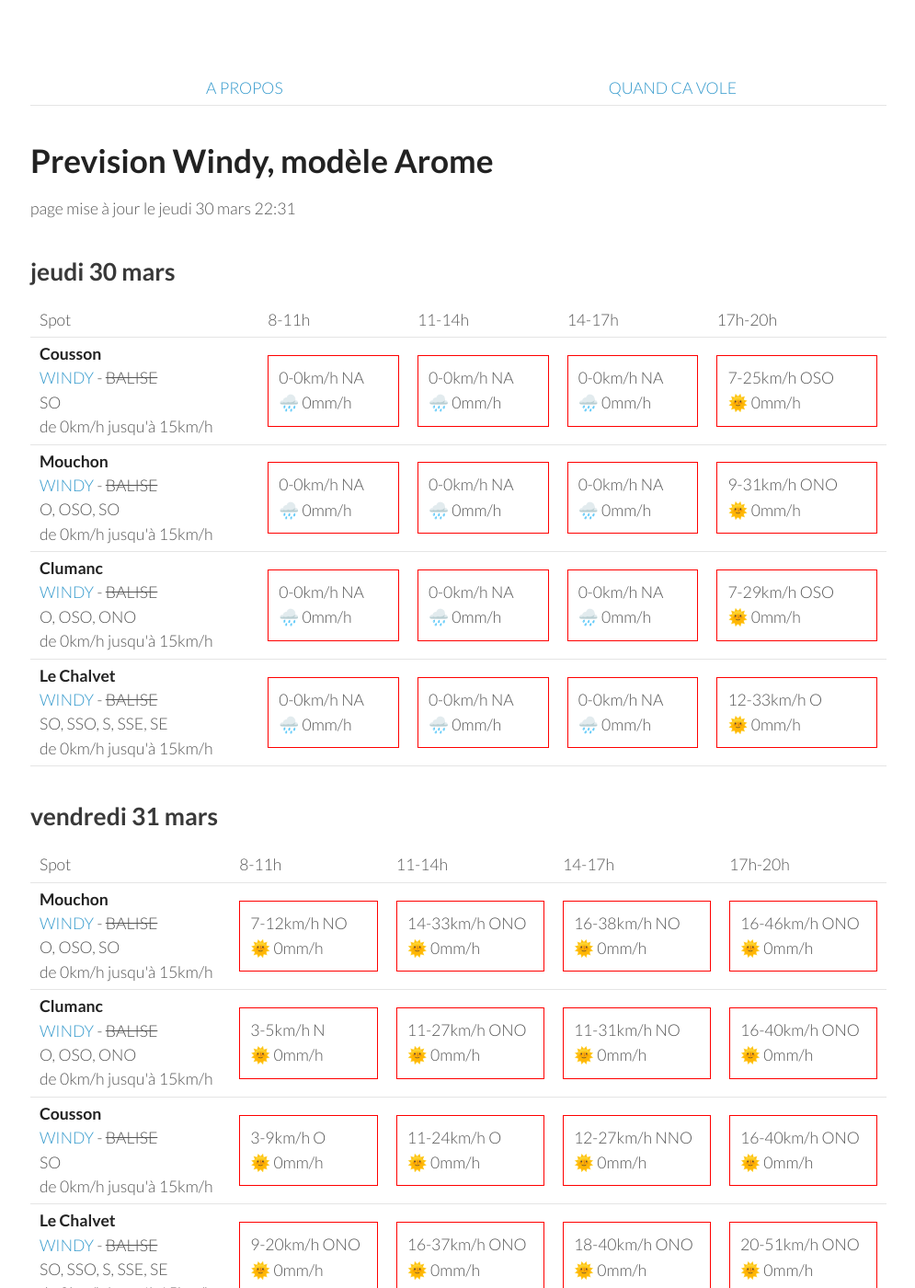
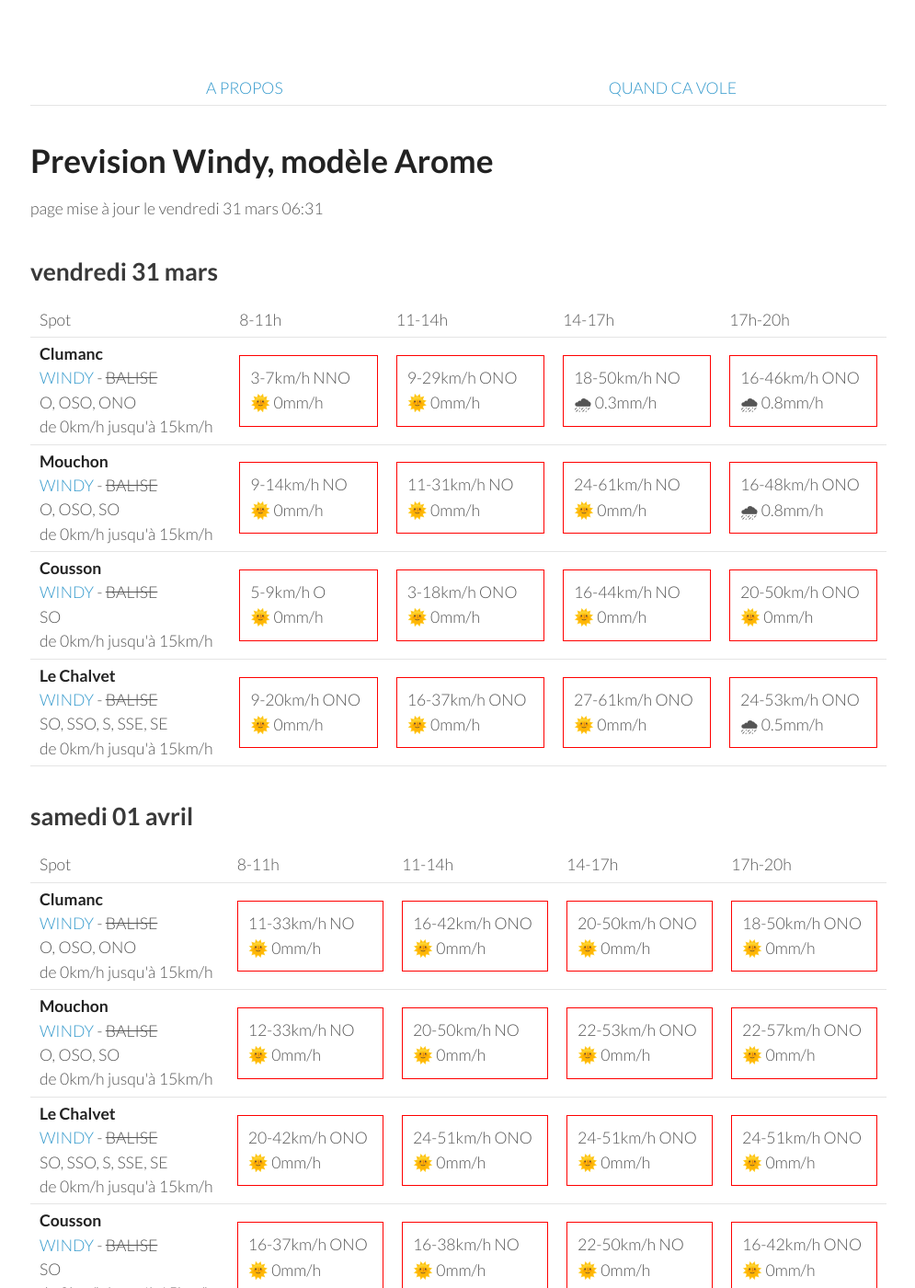
Before and after one commit to parapente-dans-le-nord/parapente-dans-le-nord.github.io, a Jekyll site: the page built from serre_poncon.markdown, in a window 1280 px wide and 1400 px high. Shown: the whole window at 92% size, without its empty margins (25-1020 px from the left). Built offline with Jekyll 4.4.1, drawn with Linux system fonts in a browser that asks for light colours; some of the changed text lies outside the part shown.

Commit message:
update index.markdown

```diff
--- a/serre_poncon.markdown
+++ b/serre_poncon.markdown
@@ -7,60 +7,8 @@ title:  "Tous les spots"
 {: .links}
 
 # Prevision Windy, modèle Arome
-page mise à jour le jeudi 30 mars 22:31
+page mise à jour le vendredi 31 mars 06:31
 
-## jeudi 30 mars
-
-{::nomarkdown}
-<table>
-  <tbody>
-    <tr>
-      <td>Spot</td>
-      <td>8-11h</td>
-      <td>11-14h</td>
-      <td>14-17h</td>
-      <td>17h-20h</td>
-    </tr>
-<tr>
-        <td><strong>Cousson</strong><br><a href="https://windy.com/44.054/6.240?43.940,6.241,10,m:eSAaglz">WINDY</a> - <span class="no-balise"> BALISE </span><br> <span class="vent-favorable">SO</span><br><span class="force-vent">de 0km/h jusqu'à 15km/h</span> </td>
-
-            <td><div class="not-flyable"><p>0-0km/h NA</p><p>🌧️ 0mm/h</p></div></td>
-            <td><div class="not-flyable"><p>0-0km/h NA</p><p>🌧️ 0mm/h</p></div></td>
-            <td><div class="not-flyable"><p>0-0km/h NA</p><p>🌧️ 0mm/h</p></div></td>
-            <td><div class="not-flyable"><p>7-25km/h OSO</p><p>🌞 0mm/h</p></div></td>
-
-    </tr>
-<tr>
-        <td><strong>Mouchon</strong><br><a href="https://windy.com/43.992/6.424?43.878,6.425,10,m:eSuaglR">WINDY</a> - <span class="no-balise"> BALISE </span><br> <span class="vent-favorable">O, OSO, SO</span><br><span class="force-vent">de 0km/h jusqu'à 15km/h</span> </td>
-
-            <td><div class="not-flyable"><p>0-0km/h NA</p><p>🌧️ 0mm/h</p></div></td>
-            <td><div class="not-flyable"><p>0-0km/h NA</p><p>🌧️ 0mm/h</p></div></td>
-            <td><div class="not-flyable"><p>0-0km/h NA</p><p>🌧️ 0mm/h</p></div></td>
-            <td><div class="not-flyable"><p>9-31km/h ONO</p><p>🌞 0mm/h</p></div></td>
-
-    </tr>
-<tr>
-        <td><strong>Clumanc</strong><br><a href="https://windy.com/44.027/6.402?43.914,6.403,10,m:eSxaglP">WINDY</a> - <span class="no-balise"> BALISE </span><br> <span class="vent-favorable">O, OSO, ONO</span><br><span class="force-vent">de 0km/h jusqu'à 15km/h</span> </td>
-
-            <td><div class="not-flyable"><p>0-0km/h NA</p><p>🌧️ 0mm/h</p></div></td>
-            <td><div class="not-flyable"><p>0-0km/h NA</p><p>🌧️ 0mm/h</p></div></td>
-            <td><div class="not-flyable"><p>0-0km/h NA</p><p>🌧️ 0mm/h</p></div></td>
-            <td><div class="not-flyable"><p>7-29km/h OSO</p><p>🌞 0mm/h</p></div></td>
-
-    </tr>
-<tr>
-        <td><strong>Le Chalvet</strong><br><a href="https://windy.com/43.979/6.480?43.866,6.480,10,m:eSsaglX">WINDY</a> - <span class="no-balise"> BALISE </span><br> <span class="vent-favorable">SO, SSO, S, SSE, SE</span><br><span class="force-vent">de 0km/h jusqu'à 15km/h</span> </td>
-
-            <td><div class="not-flyable"><p>0-0km/h NA</p><p>🌧️ 0mm/h</p></div></td>
-            <td><div class="not-flyable"><p>0-0km/h NA</p><p>🌧️ 0mm/h</p></div></td>
-            <td><div class="not-flyable"><p>0-0km/h NA</p><p>🌧️ 0mm/h</p></div></td>
-            <td><div class="not-flyable"><p>12-33km/h O</p><p>🌞 0mm/h</p></div></td>
-
-    </tr>
-
-</tbody>
-</table>
-{:/}
 ## vendredi 31 mars
 
 {::nomarkdown}
@@ -74,32 +22,32 @@ page mise à jour le jeudi 30 mars 22:31
       <td>17h-20h</td>
     </tr>
 <tr>
-        <td><strong>Mouchon</strong><br><a href="https://windy.com/43.992/6.424?43.878,6.425,10,m:eSuaglR">WINDY</a> - <span class="no-balise"> BALISE </span><br> <span class="vent-favorable">O, OSO, SO</span><br><span class="force-vent">de 0km/h jusqu'à 15km/h</span> </td>
+        <td><strong>Clumanc</strong><br><a href="https://windy.com/44.027/6.402?43.914,6.403,10,m:eSxaglP">WINDY</a> - <span class="no-balise"> BALISE </span><br> <span class="vent-favorable">O, OSO, ONO</span><br><span class="force-vent">de 0km/h jusqu'à 15km/h</span> </td>
 
-            <td><div class="not-flyable"><p>7-12km/h NO</p><p>🌞 0mm/h</p></div></td>
-            <td><div class="not-flyable"><p>14-33km/h ONO</p><p>🌞 0mm/h</p></div></td>
-            <td><div class="not-flyable"><p>16-38km/h NO</p><p>🌞 0mm/h</p></div></td>
-            <td><div class="not-flyable"><p>16-46km/h ONO</p><p>🌞 0mm/h</p></div></td>
+            <td><div class="not-flyable"><p>3-7km/h NNO</p><p>🌞 0mm/h</p></div></td>
+            <td><div class="not-flyable"><p>9-29km/h ONO</p><p>🌞 0mm/h</p></div></td>
+            <td><div class="not-flyable"><p>18-50km/h NO</p><p>🌧 0.3mm/h</p></div></td>
+            <td><div class="not-flyable"><p>16-46km/h ONO</p><p>🌧 0.8mm/h</p></div></td>
 
 
     </tr>
 <tr>
-        <td><strong>Clumanc</strong><br><a href="https://windy.com/44.027/6.402?43.914,6.403,10,m:eSxaglP">WINDY</a> - <span class="no-balise"> BALISE </span><br> <span class="vent-favorable">O, OSO, ONO</span><br><span class="force-vent">de 0km/h jusqu'à 15km/h</span> </td>
+        <td><strong>Mouchon</strong><br><a href="https://windy.com/43.992/6.424?43.878,6.425,10,m:eSuaglR">WINDY</a> - <span class="no-balise"> BALISE </span><br> <span class="vent-favorable">O, OSO, SO</span><br><span class="force-vent">de 0km/h jusqu'à 15km/h</span> </td>
 
-            <td><div class="not-flyable"><p>3-5km/h N</p><p>🌞 0mm/h</p></div></td>
-            <td><div class="not-flyable"><p>11-27km/h ONO</p><p>🌞 0mm/h</p></div></td>
+            <td><div class="not-flyable"><p>9-14km/h NO</p><p>🌞 0mm/h</p></div></td>
             <td><div class="not-flyable"><p>11-31km/h NO</p><p>🌞 0mm/h</p></div></td>
-            <td><div class="not-flyable"><p>16-40km/h ONO</p><p>🌞 0mm/h</p></div></td>
+            <td><div class="not-flyable"><p>24-61km/h NO</p><p>🌞 0mm/h</p></div></td>
+            <td><div class="not-flyable"><p>16-48km/h ONO</p><p>🌧 0.8mm/h</p></div></td>
 
 
     </tr>
 <tr>
         <td><strong>Cousson</strong><br><a href="https://windy.com/44.054/6.240?43.940,6.241,10,m:eSAaglz">WINDY</a> - <span class="no-balise"> BALISE </span><br> <span class="vent-favorable">SO</span><br><span class="force-vent">de 0km/h jusqu'à 15km/h</span> </td>
 
-            <td><div class="not-flyable"><p>3-9km/h O</p><p>🌞 0mm/h</p></div></td>
-            <td><div class="not-flyable"><p>11-24km/h O</p><p>🌞 0mm/h</p></div></td>
-            <td><div class="not-flyable"><p>12-27km/h NNO</p><p>🌞 0mm/h</p></div></td>
-            <td><div class="not-flyable"><p>16-40km/h ONO</p><p>🌞 0mm/h</p></div></td>
+            <td><div class="not-flyable"><p>5-9km/h O</p><p>🌞 0mm/h</p></div></td>
+            <td><div class="not-flyable"><p>3-18km/h ONO</p><p>🌞 0mm/h</p></div></td>
+            <td><div class="not-flyable"><p>16-44km/h NO</p><p>🌞 0mm/h</p></div></td>
+            <td><div class="not-flyable"><p>20-50km/h ONO</p><p>🌞 0mm/h</p></div></td>
 
 
     </tr>
@@ -108,8 +56,8 @@ page mise à jour le jeudi 30 mars 22:31
 
             <td><div class="not-flyable"><p>9-20km/h ONO</p><p>🌞 0mm/h</p></div></td>
             <td><div class="not-flyable"><p>16-37km/h ONO</p><p>🌞 0mm/h</p></div></td>
-            <td><div class="not-flyable"><p>18-40km/h ONO</p><p>🌞 0mm/h</p></div></td>
-            <td><div class="not-flyable"><p>20-51km/h ONO</p><p>🌞 0mm/h</p></div></td>
+            <td><div class="not-flyable"><p>27-61km/h ONO</p><p>🌞 0mm/h</p></div></td>
+            <td><div class="not-flyable"><p>24-53km/h ONO</p><p>🌧 0.5mm/h</p></div></td>
 
 
     </tr>
@@ -130,42 +78,42 @@ page mise à jour le jeudi 30 mars 22:31
       <td>17h-20h</td>
     </tr>
 <tr>
-        <td><strong>Le Chalvet</strong><br><a href="https://windy.com/43.979/6.480?43.866,6.480,10,m:eSsaglX">WINDY</a> - <span class="no-balise"> BALISE </span><br> <span class="vent-favorable">SO, SSO, S, SSE, SE</span><br><span class="force-vent">de 0km/h jusqu'à 15km/h</span> </td>
+        <td><strong>Clumanc</strong><br><a href="https://windy.com/44.027/6.402?43.914,6.403,10,m:eSxaglP">WINDY</a> - <span class="no-balise"> BALISE </span><br> <span class="vent-favorable">O, OSO, ONO</span><br><span class="force-vent">de 0km/h jusqu'à 15km/h</span> </td>
 
-            <td><div class="not-flyable"><p>20-46km/h ONO</p><p>🌞 0mm/h</p></div></td>
-            <td><div class="not-flyable"><p>25-66km/h NO</p><p>🌞 0mm/h</p></div></td>
-            <td><div class="not-flyable"><p>27-70km/h NO</p><p>🌞 0mm/h</p></div></td>
-            <td><div class="not-flyable"><p>25-70km/h NO</p><p>🌞 0mm/h</p></div></td>
+            <td><div class="not-flyable"><p>11-33km/h NO</p><p>🌞 0mm/h</p></div></td>
+            <td><div class="not-flyable"><p>16-42km/h ONO</p><p>🌞 0mm/h</p></div></td>
+            <td><div class="not-flyable"><p>20-50km/h ONO</p><p>🌞 0mm/h</p></div></td>
+            <td><div class="not-flyable"><p>18-50km/h ONO</p><p>🌞 0mm/h</p></div></td>
 
 
     </tr>
 <tr>
         <td><strong>Mouchon</strong><br><a href="https://windy.com/43.992/6.424?43.878,6.425,10,m:eSuaglR">WINDY</a> - <span class="no-balise"> BALISE </span><br> <span class="vent-favorable">O, OSO, SO</span><br><span class="force-vent">de 0km/h jusqu'à 15km/h</span> </td>
 
-            <td><div class="not-flyable"><p>16-37km/h NO</p><p>🌞 0mm/h</p></div></td>
-            <td><div class="not-flyable"><p>24-62km/h NO</p><p>🌞 0mm/h</p></div></td>
-            <td><div class="not-flyable"><p>27-70km/h NO</p><p>🌞 0mm/h</p></div></td>
-            <td><div class="not-flyable"><p>25-68km/h NO</p><p>🌧 0.2mm/h</p></div></td>
+            <td><div class="not-flyable"><p>12-33km/h NO</p><p>🌞 0mm/h</p></div></td>
+            <td><div class="not-flyable"><p>20-50km/h NO</p><p>🌞 0mm/h</p></div></td>
+            <td><div class="not-flyable"><p>22-53km/h ONO</p><p>🌞 0mm/h</p></div></td>
+            <td><div class="not-flyable"><p>22-57km/h ONO</p><p>🌞 0mm/h</p></div></td>
 
 
     </tr>
 <tr>
-        <td><strong>Clumanc</strong><br><a href="https://windy.com/44.027/6.402?43.914,6.403,10,m:eSxaglP">WINDY</a> - <span class="no-balise"> BALISE </span><br> <span class="vent-favorable">O, OSO, ONO</span><br><span class="force-vent">de 0km/h jusqu'à 15km/h</span> </td>
+        <td><strong>Le Chalvet</strong><br><a href="https://windy.com/43.979/6.480?43.866,6.480,10,m:eSsaglX">WINDY</a> - <span class="no-balise"> BALISE </span><br> <span class="vent-favorable">SO, SSO, S, SSE, SE</span><br><span class="force-vent">de 0km/h jusqu'à 15km/h</span> </td>
 
-            <td><div class="not-flyable"><p>11-29km/h NO</p><p>🌞 0mm/h</p></div></td>
-            <td><div class="not-flyable"><p>22-59km/h NO</p><p>🌞 0mm/h</p></div></td>
-            <td><div class="not-flyable"><p>25-68km/h NO</p><p>🌞 0mm/h</p></div></td>
-            <td><div class="not-flyable"><p>25-68km/h NO</p><p>🌧 0.2mm/h</p></div></td>
+            <td><div class="not-flyable"><p>20-42km/h ONO</p><p>🌞 0mm/h</p></div></td>
+            <td><div class="not-flyable"><p>24-51km/h ONO</p><p>🌞 0mm/h</p></div></td>
+            <td><div class="not-flyable"><p>24-51km/h ONO</p><p>🌞 0mm/h</p></div></td>
+            <td><div class="not-flyable"><p>24-51km/h ONO</p><p>🌞 0mm/h</p></div></td>
 
 
     </tr>
 <tr>
         <td><strong>Cousson</strong><br><a href="https://windy.com/44.054/6.240?43.940,6.241,10,m:eSAaglz">WINDY</a> - <span class="no-balise"> BALISE </span><br> <span class="vent-favorable">SO</span><br><span class="force-vent">de 0km/h jusqu'à 15km/h</span> </td>
 
-            <td><div class="not-flyable"><p>16-37km/h NO</p><p>🌞 0mm/h</p></div></td>
-            <td><div class="not-flyable"><p>16-44km/h NO</p><p>🌞 0mm/h</p></div></td>
-            <td><div class="not-flyable"><p>22-55km/h NO</p><p>🌞 0mm/h</p></div></td>
-            <td><div class="not-flyable"><p>20-57km/h NO</p><p>🌧 0.4mm/h</p></div></td>
+            <td><div class="not-flyable"><p>16-37km/h ONO</p><p>🌞 0mm/h</p></div></td>
+            <td><div class="not-flyable"><p>16-38km/h NO</p><p>🌞 0mm/h</p></div></td>
+            <td><div class="not-flyable"><p>22-50km/h NO</p><p>🌞 0mm/h</p></div></td>
+            <td><div class="not-flyable"><p>16-42km/h ONO</p><p>🌞 0mm/h</p></div></td>
 
 
     </tr>
@@ -188,40 +136,40 @@ page mise à jour le jeudi 30 mars 22:31
 <tr>
         <td><strong>Le Chalvet</strong><br><a href="https://windy.com/43.979/6.480?43.866,6.480,10,m:eSsaglX">WINDY</a> - <span class="no-balise"> BALISE </span><br> <span class="vent-favorable">SO, SSO, S, SSE, SE</span><br><span class="force-vent">de 0km/h jusqu'à 15km/h</span> </td>
 
-            <td><div class="not-flyable"><p>5-18km/h NNO</p><p>🌞 0mm/h</p></div></td>
-            <td><div class="not-flyable"><p>7-24km/h NO</p><p>🌞 0mm/h</p></div></td>
-            <td><div class="not-flyable"><p>7-27km/h NO</p><p>🌧 0.3mm/h</p></div></td>
-            <td><div class="not-flyable"><p>7-25km/h NNO</p><p>🌧 0.6mm/h</p></div></td>
+            <td><div class="not-flyable"><p>7-18km/h NNO</p><p>🌞 0mm/h</p></div></td>
+            <td><div class="not-flyable"><p>7-25km/h NO</p><p>🌞 0mm/h</p></div></td>
+            <td><div class="not-flyable"><p>5-27km/h NO</p><p>🌧 0.4mm/h</p></div></td>
+            <td><div class="not-flyable"><p>7-25km/h N</p><p>🌧 0.2mm/h</p></div></td>
+
+
+    </tr>
+<tr>
+        <td><strong>Cousson</strong><br><a href="https://windy.com/44.054/6.240?43.940,6.241,10,m:eSAaglz">WINDY</a> - <span class="no-balise"> BALISE </span><br> <span class="vent-favorable">SO</span><br><span class="force-vent">de 0km/h jusqu'à 15km/h</span> </td>
+
+            <td><div class="not-flyable"><p>7-25km/h NNO</p><p>🌞 0mm/h</p></div></td>
+            <td><div class="not-flyable"><p>14-37km/h NNO</p><p>🌞 0mm/h</p></div></td>
+            <td><div class="not-flyable"><p>14-40km/h NNO</p><p>🌞 0mm/h</p></div></td>
+            <td><div class="not-flyable"><p>16-42km/h NO</p><p>🌞 0mm/h</p></div></td>
 
 
     </tr>
 <tr>
         <td><strong>Mouchon</strong><br><a href="https://windy.com/43.992/6.424?43.878,6.425,10,m:eSuaglR">WINDY</a> - <span class="no-balise"> BALISE </span><br> <span class="vent-favorable">O, OSO, SO</span><br><span class="force-vent">de 0km/h jusqu'à 15km/h</span> </td>
 
-            <td><div class="not-flyable"><p>5-18km/h NNO</p><p>🌞 0mm/h</p></div></td>
+            <td><div class="not-flyable"><p>5-18km/h NO</p><p>🌞 0mm/h</p></div></td>
             <td><div class="not-flyable"><p>9-27km/h NO</p><p>🌞 0mm/h</p></div></td>
-            <td><div class="not-flyable"><p>9-31km/h NO</p><p>🌞 0mm/h</p></div></td>
-            <td><div class="not-flyable"><p>11-31km/h NNO</p><p>🌧 0.4mm/h</p></div></td>
-
-
-    </tr>
-<tr>
-        <td><strong>Cousson</strong><br><a href="https://windy.com/44.054/6.240?43.940,6.241,10,m:eSAaglz">WINDY</a> - <span class="no-balise"> BALISE </span><br> <span class="vent-favorable">SO</span><br><span class="force-vent">de 0km/h jusqu'à 15km/h</span> </td>
-
-            <td><div class="not-flyable"><p>7-27km/h NNO</p><p>🌞 0mm/h</p></div></td>
-            <td><div class="not-flyable"><p>12-35km/h NNO</p><p>🌞 0mm/h</p></div></td>
-            <td><div class="not-flyable"><p>14-42km/h NNO</p><p>🌞 0mm/h</p></div></td>
-            <td><div class="not-flyable"><p>16-42km/h NO</p><p>🌞 0mm/h</p></div></td>
+            <td><div class="not-flyable"><p>9-31km/h NO</p><p>🌧 0.3mm/h</p></div></td>
+            <td><div class="not-flyable"><p>9-31km/h NNO</p><p>🌧 0.2mm/h</p></div></td>
 
 
     </tr>
 <tr>
         <td><strong>Clumanc</strong><br><a href="https://windy.com/44.027/6.402?43.914,6.403,10,m:eSxaglP">WINDY</a> - <span class="no-balise"> BALISE </span><br> <span class="vent-favorable">O, OSO, ONO</span><br><span class="force-vent">de 0km/h jusqu'à 15km/h</span> </td>
 
-            <td><div class="not-flyable"><p>5-20km/h N</p><p>🌞 0mm/h</p></div></td>
-            <td><div class="not-flyable"><p>9-27km/h NO</p><p>🌞 0mm/h</p></div></td>
+            <td><div class="not-flyable"><p>5-20km/h NNO</p><p>🌞 0mm/h</p></div></td>
+            <td><div class="not-flyable"><p>9-29km/h NO</p><p>🌞 0mm/h</p></div></td>
+            <td><div class="not-flyable"><p>11-33km/h NO</p><p>🌧 0.2mm/h</p></div></td>
             <td><div class="not-flyable"><p>9-33km/h NNO</p><p>🌧 0.2mm/h</p></div></td>
-            <td><div class="not-flyable"><p>11-35km/h NNO</p><p>🌧 0.4mm/h</p></div></td>
 
 
     </tr>
@@ -242,20 +190,10 @@ page mise à jour le jeudi 30 mars 22:31
       <td>17h-20h</td>
     </tr>
 <tr>
-        <td><strong>Le Chalvet</strong><br><a href="https://windy.com/43.979/6.480?43.866,6.480,10,m:eSsaglX">WINDY</a> - <span class="no-balise"> BALISE </span><br> <span class="vent-favorable">SO, SSO, S, SSE, SE</span><br><span class="force-vent">de 0km/h jusqu'à 15km/h</span> </td>
-
-            <td><div class="not-flyable"><p>3-14km/h NE</p><p>🌞 0mm/h</p></div></td>
-            <td><div class="flyable"><p>1-14km/h SO</p><p>🌞 0mm/h</p></div></td>
-            <td><div class="not-flyable"><p>7-27km/h O</p><p>🌧 0.8mm/h</p></div></td>
-            <td><div class="not-flyable"><p>11-33km/h O</p><p>🌧 1.5mm/h</p></div></td>
-
-
-    </tr>
-<tr>
         <td><strong>Mouchon</strong><br><a href="https://windy.com/43.992/6.424?43.878,6.425,10,m:eSuaglR">WINDY</a> - <span class="no-balise"> BALISE </span><br> <span class="vent-favorable">O, OSO, SO</span><br><span class="force-vent">de 0km/h jusqu'à 15km/h</span> </td>
 
-            <td><div class="not-flyable"><p>3-12km/h ENE</p><p>🌞 0mm/h</p></div></td>
-            <td><div class="not-flyable"><p>3-16km/h OSO</p><p>🌞 0mm/h</p></div></td>
+            <td><div class="not-flyable"><p>3-11km/h ENE</p><p>🌞 0mm/h</p></div></td>
+            <td><div class="not-flyable"><p>9-29km/h S</p><p>🌧 0.2mm/h</p></div></td>
             <td><div class="not-flyable"><p>11-31km/h O</p><p>🌧 0.9mm/h</p></div></td>
             <td><div class="not-flyable"><p>11-35km/h ONO</p><p>🌧 0.9mm/h</p></div></td>
 
@@ -264,8 +202,8 @@ page mise à jour le jeudi 30 mars 22:31
 <tr>
         <td><strong>Clumanc</strong><br><a href="https://windy.com/44.027/6.402?43.914,6.403,10,m:eSxaglP">WINDY</a> - <span class="no-balise"> BALISE </span><br> <span class="vent-favorable">O, OSO, ONO</span><br><span class="force-vent">de 0km/h jusqu'à 15km/h</span> </td>
 
-            <td><div class="not-flyable"><p>3-14km/h ENE</p><p>🌞 0mm/h</p></div></td>
-            <td><div class="not-flyable"><p>3-18km/h O</p><p>🌞 0mm/h</p></div></td>
+            <td><div class="not-flyable"><p>3-12km/h E</p><p>🌞 0mm/h</p></div></td>
+            <td><div class="not-flyable"><p>9-29km/h S</p><p>🌧 0.2mm/h</p></div></td>
             <td><div class="not-flyable"><p>11-31km/h ONO</p><p>🌧 0.8mm/h</p></div></td>
             <td><div class="not-flyable"><p>11-35km/h ONO</p><p>🌧 1.1mm/h</p></div></td>
 
@@ -274,10 +212,20 @@ page mise à jour le jeudi 30 mars 22:31
 <tr>
         <td><strong>Cousson</strong><br><a href="https://windy.com/44.054/6.240?43.940,6.241,10,m:eSAaglz">WINDY</a> - <span class="no-balise"> BALISE </span><br> <span class="vent-favorable">SO</span><br><span class="force-vent">de 0km/h jusqu'à 15km/h</span> </td>
 
-            <td><div class="not-flyable"><p>5-14km/h ENE</p><p>🌞 0mm/h</p></div></td>
-            <td><div class="not-flyable"><p>5-20km/h ONO</p><p>🌞 0mm/h</p></div></td>
+            <td><div class="not-flyable"><p>3-14km/h NE</p><p>🌞 0mm/h</p></div></td>
+            <td><div class="not-flyable"><p>5-22km/h ONO</p><p>🌞 0mm/h</p></div></td>
             <td><div class="not-flyable"><p>7-27km/h O</p><p>🌧 0.4mm/h</p></div></td>
             <td><div class="not-flyable"><p>7-33km/h OSO</p><p>🌧 2.2mm/h</p></div></td>
+
+
+    </tr>
+<tr>
+        <td><strong>Le Chalvet</strong><br><a href="https://windy.com/43.979/6.480?43.866,6.480,10,m:eSsaglX">WINDY</a> - <span class="no-balise"> BALISE </span><br> <span class="vent-favorable">SO, SSO, S, SSE, SE</span><br><span class="force-vent">de 0km/h jusqu'à 15km/h</span> </td>
+
+            <td><div class="not-flyable"><p>3-11km/h ENE</p><p>🌞 0mm/h</p></div></td>
+            <td><div class="not-flyable"><p>11-29km/h S</p><p>🌧 0.2mm/h</p></div></td>
+            <td><div class="not-flyable"><p>7-27km/h O</p><p>🌧 0.8mm/h</p></div></td>
+            <td><div class="not-flyable"><p>11-33km/h O</p><p>🌧 1.5mm/h</p></div></td>
 
 
     </tr>
```
